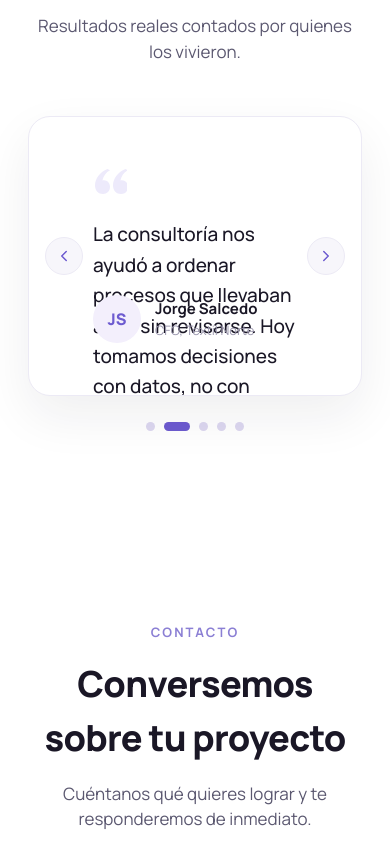
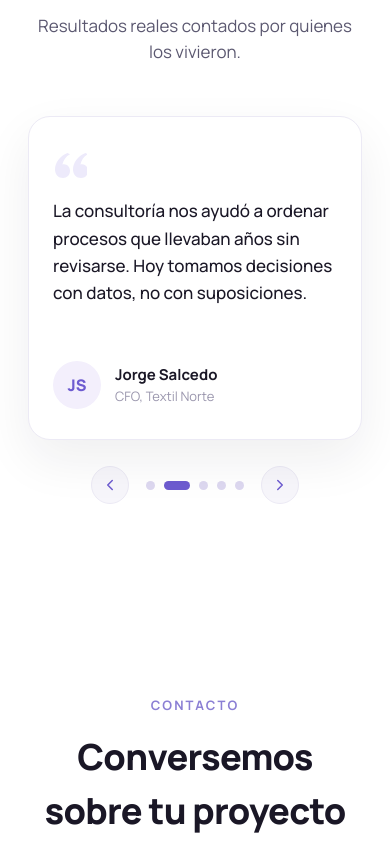
Before and after one commit to Diegofrjz/automate-web, a plain HTML site: page Automate Landing.dc.html in a window 390 px wide. Shown: the part 7302-8143 px from the top of the page. Drawn offline with nearby package versions, Linux system fonts and the light colour scheme.

Commit message:
Reseñas: carrusel sin solapamientos en móvil
Las reseñas iban en posición absoluta dentro de una tarjeta de 280px, así
que en móvil el texto se montaba con el autor y las flechas. Ahora todas
comparten una celda de grid (la tarjeta toma la altura de la más larga) y
en móvil las flechas pasan a la fila de puntos.

Co-Authored-By: Claude Opus 5.5 <noreply@anthropic.com>

```diff
--- a/Automate Landing.dc.html
+++ b/Automate Landing.dc.html
@@ -136,6 +136,22 @@
 
           .au-email {
             font-size: 15px !important;
+          }
+
+          .au-testi-card {
+            padding: 36px 24px 30px !important;
+          }
+
+          .au-testi-quote {
+            font-size: 17px !important;
+          }
+
+          .au-testi-arrow {
+            display: none !important;
+          }
+
+          .au-testi-mnav {
+            display: flex !important;
           }
 
           .au-hero-logo {
@@ -492,20 +508,20 @@
         </div>
 
         <div style="position:relative; max-width:820px; margin:0 auto;">
-          <div
-            style="position:relative; background:#fff; border:1px solid #ECEAF5; border-radius:22px; padding:52px 64px; min-height:280px; box-shadow:0 20px 50px rgba(26,23,38,0.07); overflow:hidden;">
+          <!-- Todas las reseñas comparten la misma celda del grid: la tarjeta toma la altura de la más larga -->
+          <div class="au-testi-card"
+            style="position:relative; display:grid; background:#fff; border:1px solid #ECEAF5; border-radius:22px; padding:52px 64px; box-shadow:0 20px 50px rgba(26,23,38,0.07); overflow:hidden;">
 
             <sc-for list="{{ testimonials }}" as="t" hint-placeholder-count="1">
               <div style="{{ t.wrapStyle }}">
-                <svg width="34" height="26" viewBox="0 0 34 26" fill="none" style="margin-bottom:18px;">
+                <svg width="34" height="26" viewBox="0 0 34 26" fill="none" style="margin-bottom:18px; flex:none;">
                   <path
                     d="M14.5 0C7 3 2 9.5 2 16.5 2 21.5 5.5 25 10 25c4 0 7-3 7-7.2 0-3.8-2.6-6.6-6-6.6-.6 0-1.1.1-1.6.2C10.5 7 13 3.3 17 1.2L14.5 0zm18 0C25 3 20 9.5 20 16.5c0 5 3.5 8.5 8 8.5 4 0 7-3 7-7.2 0-3.8-2.6-6.6-6-6.6-.6 0-1.1.1-1.6.2C28.5 7 31 3.3 35 1.2L32.5 0z"
                     fill="#EDEAFB"></path>
                 </svg>
-                <p style="margin:0; min-height:92px; font-size:19px; line-height:1.6; color:#1A1726; font-weight:500;">
+                <p class="au-testi-quote" style="margin:0; flex:1; font-size:19px; line-height:1.6; color:#1A1726; font-weight:500;">
                   {{ t.quote }}</p>
-                <div
-                  style="display:flex; align-items:center; gap:14px; margin-top:28px; position:absolute; left:0; right:0; bottom:0;">
+                <div style="display:flex; align-items:center; gap:14px; margin-top:28px;">
                   <div
                     style="width:48px; height:48px; border-radius:50%; background:{{ t.avatarBg }}; display:flex; align-items:center; justify-content:center; font-size:16px; font-weight:800; color:#6D5BD0; flex:none;">
                     {{ t.initials }}</div>
@@ -517,7 +533,7 @@
               </div>
             </sc-for>
 
-            <button onClick="{{ prevTestimonial }}" aria-label="Anterior"
+            <button class="au-testi-arrow" onClick="{{ prevTestimonial }}" aria-label="Anterior"
               style="position:absolute; top:50%; left:16px; transform:translateY(-50%); width:38px; height:38px; border-radius:50%; background:#F7F6FB; border:1px solid #ECEAF5; cursor:pointer; display:flex; align-items:center; justify-content:center; transition:background .2s;"
               style-hover="background:#EDEAFB;">
               <svg width="18" height="18" viewBox="0 0 24 24" fill="none" stroke="#6D5BD0" stroke-width="2"
@@ -525,7 +541,7 @@
                 <polyline points="15 18 9 12 15 6"></polyline>
               </svg>
             </button>
-            <button onClick="{{ nextTestimonial }}" aria-label="Siguiente"
+            <button class="au-testi-arrow" onClick="{{ nextTestimonial }}" aria-label="Siguiente"
               style="position:absolute; top:50%; right:16px; transform:translateY(-50%); width:38px; height:38px; border-radius:50%; background:#F7F6FB; border:1px solid #ECEAF5; cursor:pointer; display:flex; align-items:center; justify-content:center; transition:background .2s;"
               style-hover="background:#EDEAFB;">
               <svg width="18" height="18" viewBox="0 0 24 24" fill="none" stroke="#6D5BD0" stroke-width="2"
@@ -535,10 +551,25 @@
             </button>
           </div>
 
-          <div style="display:flex; justify-content:center; gap:9px; margin-top:26px;">
+          <div style="display:flex; justify-content:center; align-items:center; gap:9px; margin-top:26px;">
+            <!-- En móvil las flechas salen de la tarjeta y acompañan a los puntos -->
+            <button class="au-testi-mnav" onClick="{{ prevTestimonial }}" aria-label="Anterior"
+              style="display:none; width:38px; height:38px; margin-right:8px; border-radius:50%; background:#F7F6FB; border:1px solid #ECEAF5; cursor:pointer; align-items:center; justify-content:center; padding:0;">
+              <svg width="18" height="18" viewBox="0 0 24 24" fill="none" stroke="#6D5BD0" stroke-width="2"
+                stroke-linecap="round" stroke-linejoin="round">
+                <polyline points="15 18 9 12 15 6"></polyline>
+              </svg>
+            </button>
             <sc-for list="{{ dots }}" as="d" hint-placeholder-count="5">
               <button onClick="{{ d.onClick }}" aria-label="Ir al testimonio" style="{{ d.style }}"></button>
             </sc-for>
+            <button class="au-testi-mnav" onClick="{{ nextTestimonial }}" aria-label="Siguiente"
+              style="display:none; width:38px; height:38px; margin-left:8px; border-radius:50%; background:#F7F6FB; border:1px solid #ECEAF5; cursor:pointer; align-items:center; justify-content:center; padding:0;">
+              <svg width="18" height="18" viewBox="0 0 24 24" fill="none" stroke="#6D5BD0" stroke-width="2"
+                stroke-linecap="round" stroke-linejoin="round">
+                <polyline points="9 18 15 12 9 6"></polyline>
+              </svg>
+            </button>
           </div>
         </div>
       </section>
@@ -800,7 +831,7 @@ class Component extends DCLogic {
 
       testimonials: this.TESTIMONIALS.map((t, i) => ({
         ...t,
-        wrapStyle: 'position:absolute; inset:52px 64px; padding-bottom:66px; opacity:' + (i === this.state.activeTestimonial ? '1' : '0') + '; transform:translateX(' + (i === this.state.activeTestimonial ? '0' : (i < this.state.activeTestimonial ? '-16px' : '16px')) + '); transition:opacity .5s ease, transform .5s ease; pointer-events:' + (i === this.state.activeTestimonial ? 'auto' : 'none') + ';',
+        wrapStyle: 'grid-area:1/1; display:flex; flex-direction:column; min-width:0; opacity:' + (i === this.state.activeTestimonial ? '1' : '0') + '; transform:translateX(' + (i === this.state.activeTestimonial ? '0' : (i < this.state.activeTestimonial ? '-16px' : '16px')) + '); transition:opacity .5s ease, transform .5s ease; pointer-events:' + (i === this.state.activeTestimonial ? 'auto' : 'none') + ';',
       })),
       dots: this.TESTIMONIALS.map((_, i) => ({
         onClick: () => this.setState({ activeTestimonial: i }),
```
Also changed, not shown: index.html (+41 -10 lines).
